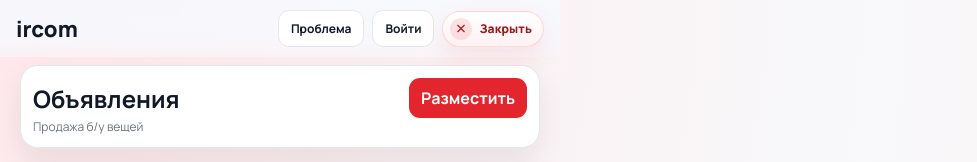
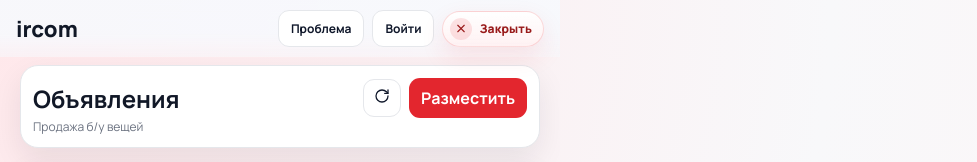
Before and after one commit to muratbyazrov/ircom, a React (Vite) app: page / in a window 1280 px wide. Shown: the top 162 px of the page, without its empty margins (0-977 px from the left). Built offline with nearby package versions, Linux system fonts and the light colour scheme; no server answers.

Commit message:
обновление списков

```diff
--- a/src/App.jsx
+++ b/src/App.jsx
@@ -96,6 +96,7 @@ const withMyAdsCategory = (categories) => categories.includes("Мои объяв
 const SUPPORT_TELEGRAM_URL = "https://t.me/+Bqm7XK8ISl4yMmNi";
 const TELEGRAM_AUTO_AUTH_DISABLED_KEY = "__ircomTelegramAutoAuthDisabled";
 const SCROLL_TOP_VISIBILITY_OFFSET = 420;
+const TAB_AUTO_REFRESH_STALE_MS = 30000;
 
 export default function App() {
   const [tab, setTab] = useState("ads");
@@ -126,6 +127,7 @@ export default function App() {
   const [signInMethod, setSignInMethod] = useState("phone");
   const [telegramWebAppReady, setTelegramWebAppReady] = useState(false);
   const [isCatalogLoading, setIsCatalogLoading] = useState(true);
+  const [isListRefreshing, setIsListRefreshing] = useState(false);
   const [showScrollTopButton, setShowScrollTopButton] = useState(false);
   const [adsData, setAdsData] = useState([]);
   const [servicesData, setServicesData] = useState([]);
@@ -133,6 +135,8 @@ export default function App() {
   const [foodData, setFoodData] = useState([]);
   const screenRef = useRef(null);
   const scrollTopButtonVisibleRef = useRef(false);
+  const lastCatalogRefreshAtRef = useRef(0);
+  const listRefreshPromiseRef = useRef(null);
   const {
     isAuth,
     authSession,
@@ -534,6 +538,7 @@ export default function App() {
         ...nextFood.filter((x) => x.isFavorite).map((x) => x.id),
       ]);
       setFavorites(nextFavorites);
+      lastCatalogRefreshAtRef.current = Date.now();
     } finally {
       if (showLoader) {
         setIsCatalogLoading(false);
@@ -627,6 +632,29 @@ export default function App() {
     setRestaurantEntity,
     setIsTaxiDriver,
   ]);
+
+  const runListRefresh = useCallback(async ({ showCatalogLoader = false } = {}) => {
+    if (listRefreshPromiseRef.current) {
+      return listRefreshPromiseRef.current;
+    }
+
+    const refreshPromise = (async () => {
+      setIsListRefreshing(true);
+      try {
+        await Promise.allSettled([
+          refreshCatalog({ showLoader: showCatalogLoader }),
+          refreshDictionaries(),
+          refreshMyData(),
+        ]);
+      } finally {
+        setIsListRefreshing(false);
+        listRefreshPromiseRef.current = null;
+      }
+    })();
+
+    listRefreshPromiseRef.current = refreshPromise;
+    return refreshPromise;
+  }, [refreshCatalog, refreshDictionaries, refreshMyData]);
 
   useEffect(() => {
     refreshDictionaries().catch(() => {});
@@ -1194,9 +1222,24 @@ export default function App() {
     setShowScrollTopButton(nextVisible);
   }, []);
 
+  const handleListRefresh = useCallback(() => {
+    runListRefresh({ showCatalogLoader: false }).catch(() => {});
+  }, [runListRefresh]);
+
   const scrollScreenToTop = useCallback(() => {
     screenRef.current?.scrollTo({ top: 0, behavior: "smooth" });
   }, []);
+
+  useEffect(() => {
+    if (!isListTab || isCatalogLoading) return undefined;
+
+    const lastRefreshAt = lastCatalogRefreshAtRef.current;
+    const isStale = !lastRefreshAt || (Date.now() - lastRefreshAt) >= TAB_AUTO_REFRESH_STALE_MS;
+    if (!isStale) return undefined;
+
+    runListRefresh({ showCatalogLoader: false }).catch(() => {});
+    return undefined;
+  }, [tab, isListTab, isCatalogLoading, runListRefresh]);
 
   useEffect(() => {
     const nextVisible = (screenRef.current?.scrollTop || 0) > SCROLL_TOP_VISIBILITY_OFFSET;
@@ -1827,6 +1870,8 @@ export default function App() {
           favorites={favorites}
           currentOwner={currentOwner}
           isLoading={isCatalogLoading}
+          onRefresh={handleListRefresh}
+          isRefreshing={isListRefreshing}
         />
       )}
 
@@ -1844,6 +1889,8 @@ export default function App() {
           serviceCategories={serviceCategories}
           currentOwner={currentOwner}
           isLoading={isCatalogLoading}
+          onRefresh={handleListRefresh}
+          isRefreshing={isListRefreshing}
         />
       )}
 
@@ -1864,6 +1911,8 @@ export default function App() {
           currentOwner={currentOwner}
           isOwnTaxiItem={isOwnTaxiItem}
           isLoading={isCatalogLoading}
+          onRefresh={handleListRefresh}
+          isRefreshing={isListRefreshing}
         />
       )}
 
@@ -1880,6 +1929,8 @@ export default function App() {
           openEntityGroup={openEntityGroup}
           openDetail={openDetail}
           isLoading={isCatalogLoading}
+          onRefresh={handleListRefresh}
+          isRefreshing={isListRefreshing}
         />
       )}
 
--- a/src/components/ui.jsx
+++ b/src/components/ui.jsx
@@ -8,6 +8,7 @@ import {
   ChevronUp,
   Circle,
   Clock3,
+  RotateCw,
   X,
   ExternalLink,
   FileText,
@@ -43,16 +44,42 @@ export function Section({ children, className = "" }) {
   return <section className={classes}>{children}</section>;
 }
 
-export function SectionHeader({ title, subtitle, actionLabel, onAction }) {
+export function SectionHeader({
+  title,
+  subtitle,
+  actionLabel,
+  onAction,
+  secondaryActionLabel,
+  secondaryActionIcon,
+  onSecondaryAction,
+  secondaryActionBusy = false,
+  secondaryActionDisabled = false,
+}) {
   return (
     <Section>
       <div className="row" style={{ justifyContent: "space-between" }}>
         <h2>{title}</h2>
-        {actionLabel ? (
-          <button className="primary-btn" type="button" onClick={onAction}>
-            {actionLabel}
-          </button>
-        ) : null}
+        <div className="section-header-actions">
+          {onSecondaryAction ? (
+            <button
+              className={`ghost-btn section-header-icon-btn ${secondaryActionBusy ? "is-busy" : ""}`}
+              type="button"
+              onClick={onSecondaryAction}
+              aria-label={secondaryActionLabel}
+              title={secondaryActionLabel}
+              disabled={secondaryActionDisabled || secondaryActionBusy}
+            >
+              <span className={secondaryActionBusy ? "section-header-icon-spin" : ""} aria-hidden="true">
+                <Icon name={secondaryActionIcon} />
+              </span>
+            </button>
+          ) : null}
+          {actionLabel ? (
+            <button className="primary-btn" type="button" onClick={onAction}>
+              {actionLabel}
+            </button>
+          ) : null}
+        </div>
       </div>
       {subtitle ? <p className="small">{subtitle}</p> : null}
     </Section>
@@ -221,6 +248,7 @@ export function Icon({ name }) {
     close: X,
     open: ExternalLink,
     phone: Phone,
+    refresh: RotateCw,
     heart: Heart,
     "heart-fill": Heart,
     star: Star,
--- a/src/sections/tabs.jsx
+++ b/src/sections/tabs.jsx
@@ -25,10 +25,21 @@ export function AdsTab({
   favorites,
   currentOwner,
   isLoading = false,
+  onRefresh,
+  isRefreshing = false,
 }) {
   return (
     <>
-      <SectionHeader title="Объявления" subtitle="Продажа б/у вещей" actionLabel="Разместить" onAction={() => openCreate("ad")} />
+      <SectionHeader
+        title="Объявления"
+        subtitle="Продажа б/у вещей"
+        actionLabel="Разместить"
+        onAction={() => openCreate("ad")}
+        secondaryActionLabel="Обновить список"
+        secondaryActionIcon="refresh"
+        onSecondaryAction={onRefresh}
+        secondaryActionBusy={isRefreshing}
+      />
       <Section>
         <CategoryTabs list={adsCategoriesVisible} value={adsCategory} onChange={setAdsCategory} />
         <SortSelect value={adsSort} onChange={setAdsSort} modes={sectionSortModes.ads} />
@@ -72,10 +83,20 @@ export function ServicesTab({
   serviceCategories,
   currentOwner,
   isLoading = false,
+  onRefresh,
+  isRefreshing = false,
 }) {
   return (
     <>
-      <SectionHeader title="Услуги" actionLabel="Разместить услугу" onAction={() => openCreate("service")} />
+      <SectionHeader
+        title="Услуги"
+        actionLabel="Разместить услугу"
+        onAction={() => openCreate("service")}
+        secondaryActionLabel="Обновить список"
+        secondaryActionIcon="refresh"
+        onSecondaryAction={onRefresh}
+        secondaryActionBusy={isRefreshing}
+      />
       <Section>
         <CategoryTabs list={serviceCategories} value={serviceCategory} onChange={setServiceCategory} />
         <SortSelect value={servicesSort} onChange={setServicesSort} modes={sectionSortModes.services} />
@@ -123,12 +144,22 @@ export function TaxiTab({
   currentOwner,
   isOwnTaxiItem,
   isLoading = false,
+  onRefresh,
+  isRefreshing = false,
 }) {
   const isIntercity = taxiCategory !== "Такси по Цхинвалу";
 
   return (
     <>
-      <SectionHeader title="Такси" actionLabel="Добавить себя" onAction={() => openCreate("taxi")} />
+      <SectionHeader
+        title="Такси"
+        actionLabel="Добавить себя"
+        onAction={() => openCreate("taxi")}
+        secondaryActionLabel="Обновить список"
+        secondaryActionIcon="refresh"
+        onSecondaryAction={onRefresh}
+        secondaryActionBusy={isRefreshing}
+      />
       <Section>
         <CategoryTabs list={taxiCategories} value={taxiCategory} onChange={setTaxiCategory} />
         {isIntercity ? (
@@ -196,6 +227,8 @@ export function FoodTab({
   openEntityGroup,
   openDetail,
   isLoading = false,
+  onRefresh,
+  isRefreshing = false,
 }) {
   const hasOwnedRestaurant = isAuth && hasRestaurant;
 
@@ -205,6 +238,10 @@ export function FoodTab({
         title="Еда"
         actionLabel={hasOwnedRestaurant ? "В мои заведения" : "Создать заведение"}
         onAction={() => (hasOwnedRestaurant ? openEntityGroup("restaurant") : openCreate("restaurant"))}
+        secondaryActionLabel="Обновить список"
+        secondaryActionIcon="refresh"
+        onSecondaryAction={onRefresh}
+        secondaryActionBusy={isRefreshing}
       />
       <Section>
         <CategoryTabs list={foodCategories} value={foodCategory} onChange={setFoodCategory} />
--- a/src/styles.css
+++ b/src/styles.css
@@ -190,6 +190,42 @@ body {
   flex-wrap: wrap;
 }
 
+.section-header-actions {
+  display: inline-flex;
+  align-items: center;
+  gap: 8px;
+  flex-wrap: wrap;
+  justify-content: flex-end;
+}
+
+.section-header-icon-btn {
+  width: 38px;
+  height: 38px;
+  padding: 0;
+  border-radius: 999px;
+  justify-content: center;
+  flex: 0 0 38px;
+  transition: background 160ms ease, border-color 160ms ease, color 160ms ease;
+}
+
+.section-header-icon-btn .icon {
+  width: 16px;
+  height: 16px;
+}
+
+.section-header-icon-btn.is-busy {
+  color: #9f1239;
+  border-color: #f4c8d2;
+  background: #fff6f7;
+}
+
+.section-header-icon-spin {
+  display: inline-flex;
+  align-items: center;
+  justify-content: center;
+  animation: spin 0.9s linear infinite;
+}
+
 .chip {
   border: 1px solid var(--line);
   background: #fff;
```
